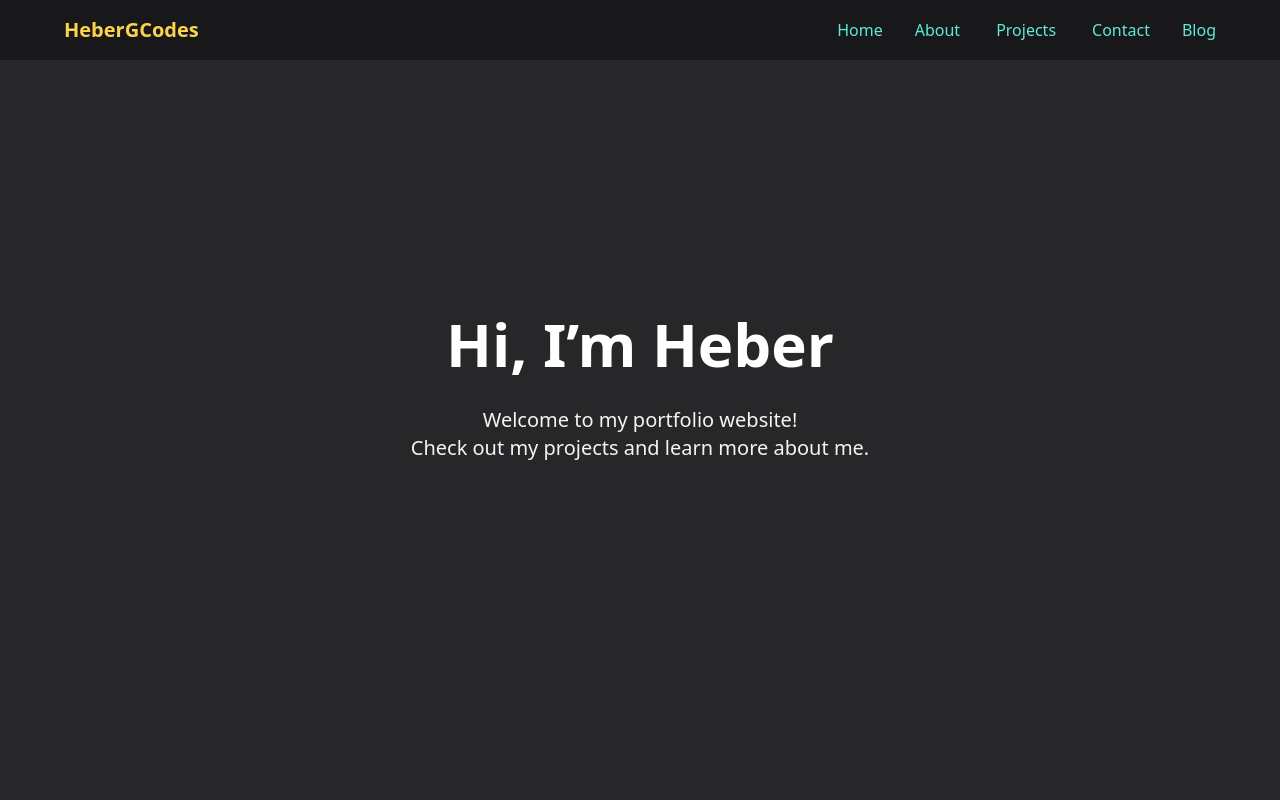
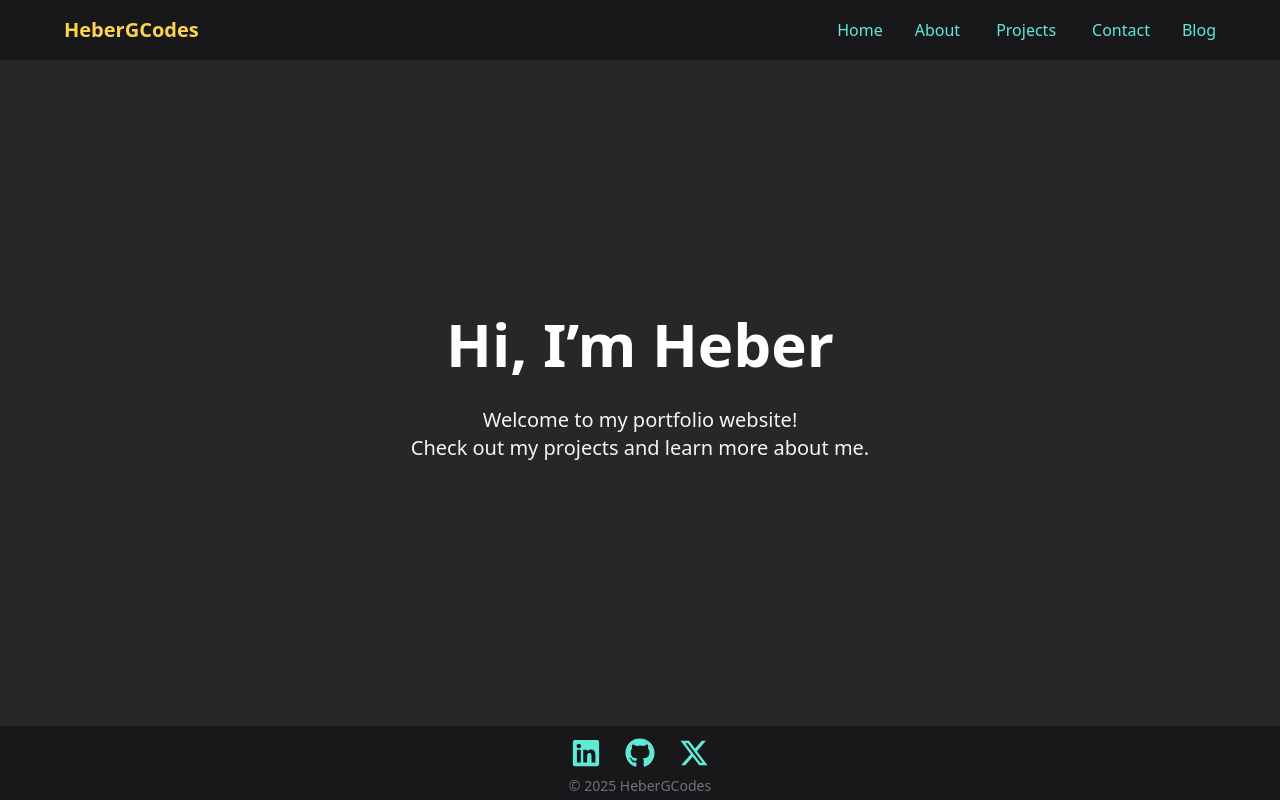
Before and after one commit to HeberGCodes/my-portfolio-frontend, a React (Create React App) app: page / in a window 1280 px wide. Shown: the top 800 px of the page. Built offline with nearby package versions, Linux system fonts and the light colour scheme.

Commit message:
Footer: make fixed at bottom and add social links

```diff
--- a/src/components/Footer.jsx
+++ b/src/components/Footer.jsx
@@ -1,6 +1,35 @@
+import { FaLinkedin, FaGithub, FaXTwitter } from "react-icons/fa6";
+
 export default function Footer() {
     return (
-      <footer className="bg-gray-900 text-gray-400 text-center py-6">
+      <footer className="bg-zinc-900 text-zinc-500 text-sm text-center p-1 fixed bottom-0 w-full">
+        {/* Social Links */}
+              <div className="justify-center flex gap-6 text-3xl py-2">
+                <a
+                    href="https://www.linkedin.com/in/heber-gc/"
+                    target="_blank"
+                    rel="noopener noreferrer"
+                    className="text-teal-300 hover:text-amber-300 transition transform hover:scale-110"
+                >
+                    <FaLinkedin />
+                </a>
+                <a
+                  href="https://github.com/HeberGCodes"
+                  target="_blank"
+                  rel="noopener noreferrer"
+                  className="text-teal-300 hover:text-amber-300 transition transform hover:scale-110"
+                >
+                  <FaGithub />
+                </a>
+                <a
+                  href="https://x.com/HeberGCodes"
+                  target="_blank"
+                  rel="noopener noreferrer"
+                  className="text-teal-300 hover:text-amber-300 transition hover:scale-110"
+                >
+                  <FaXTwitter />
+                </a>
+              </div>
         <p>&copy; {new Date().getFullYear()} HeberGCodes</p>
       </footer>
     );
```
